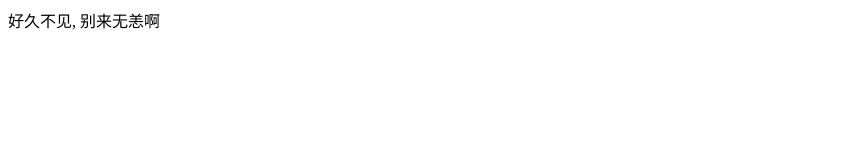
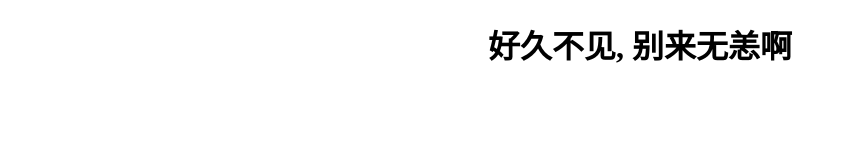
Before and after one commit to xiangni1/xiangni1.github.io, a plain HTML site: page index.html in a window 1280 px wide. Shown: the whole page, without its empty margins (0-846 px from the left). Drawn offline with Linux system fonts and the light colour scheme.

Commit message:
Update index.html

```diff
--- a/index.html
+++ b/index.html
@@ -7,6 +7,6 @@
     <title>别来无恙</title>
 </head>
 <body>
-   好久不见, 别来无恙啊
+   <h1 align="center">好久不见, 别来无恙啊</h1>
 </body>
 </html>
```
